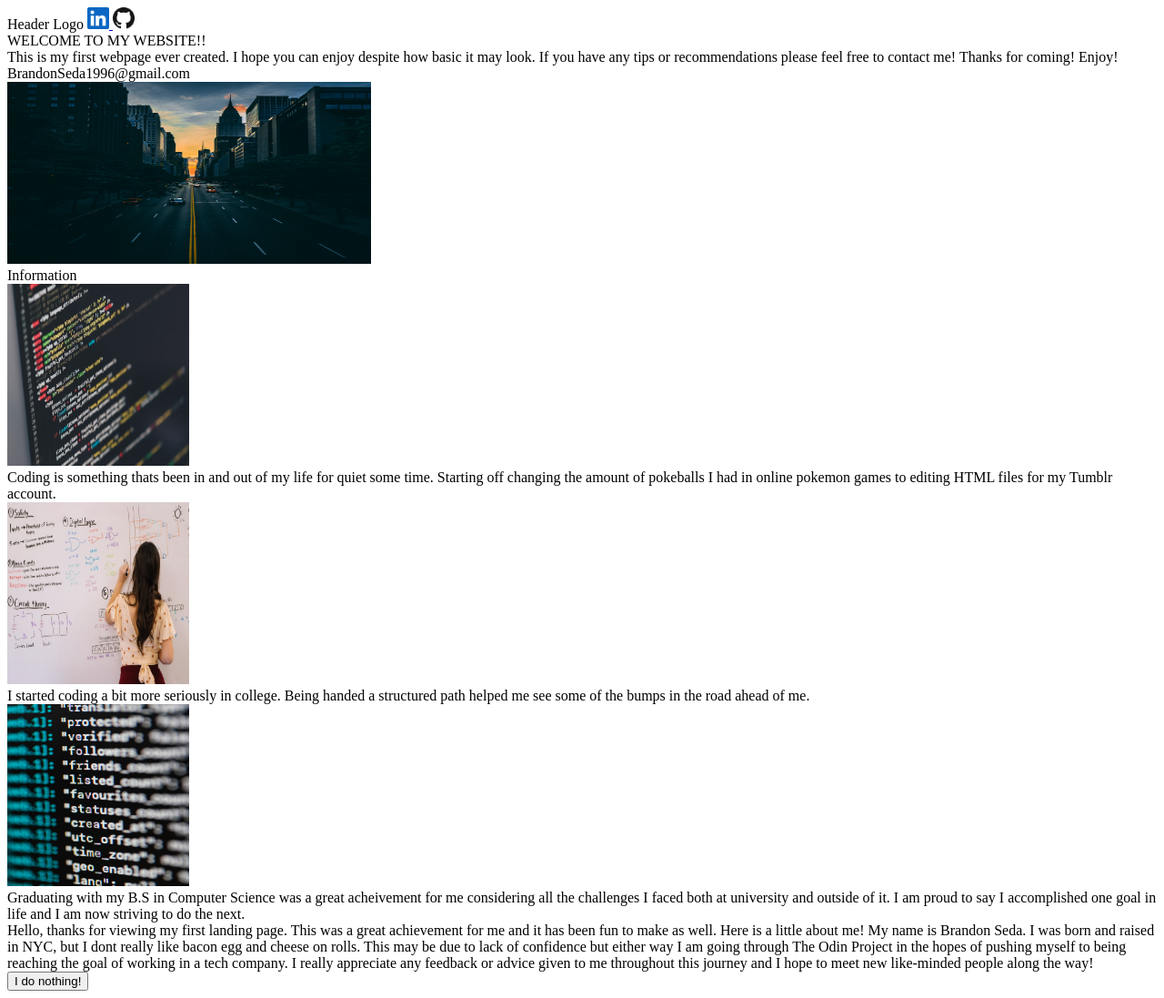
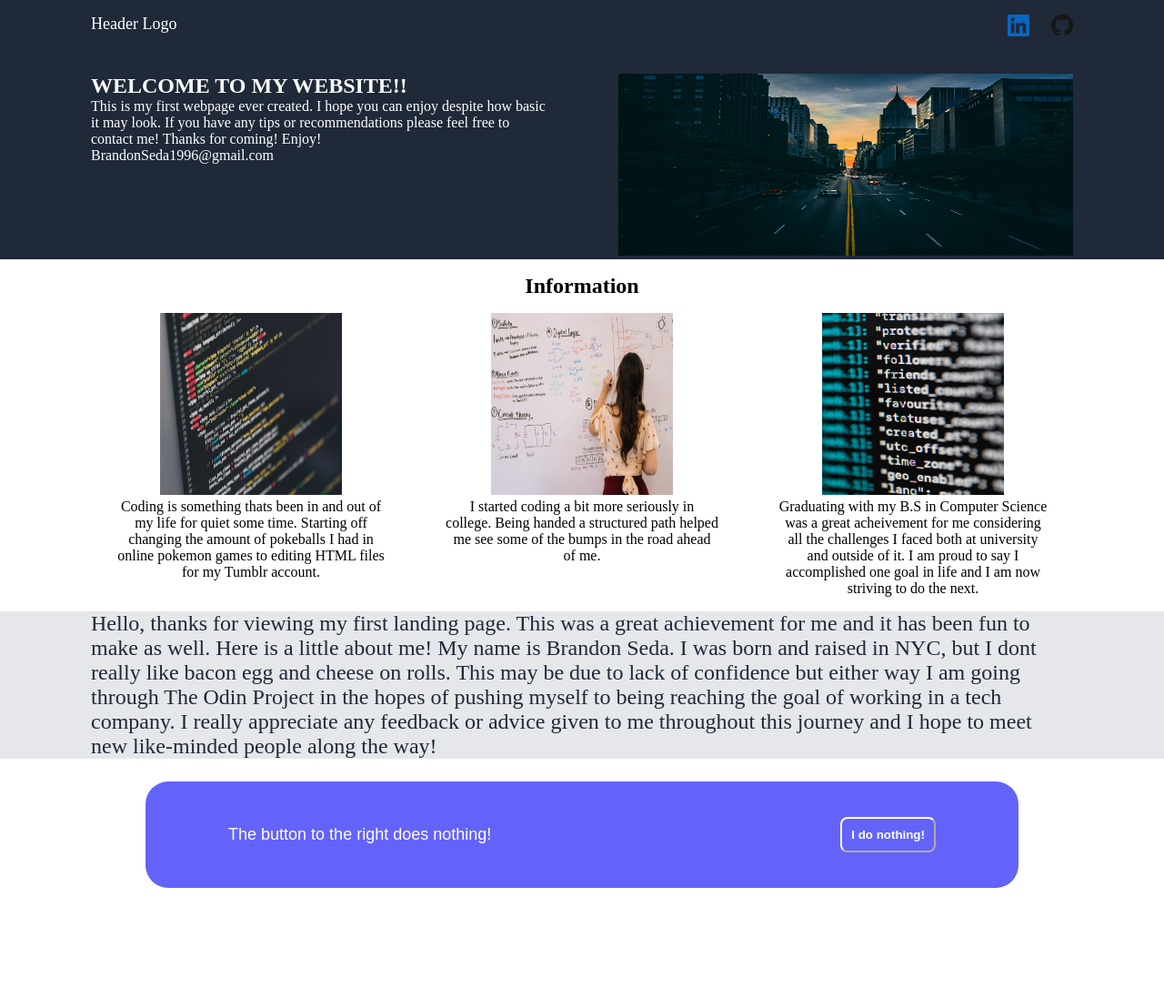
Before and after one commit to Brandon-Seda/First-Landing-Page, a plain HTML site: page index.html in a window 1280 px wide. Shown: the whole page at 91% size. After the commit the page ends 1001 px from the top, so only its background shows below. Drawn offline with Linux system fonts and the light colour scheme.

Commit message:
modififed bottom section of website. Increased padding on L and R

```diff
--- a/index.html
+++ b/index.html
@@ -10,8 +10,8 @@
         <div class="header-container">
             <div class="top-header">
                 Header Logo
-
-                <a href="https://www.linkedin.com/in/brandon-seda">
+                <div class="header-links">
+                    <a href="https://www.linkedin.com/in/brandon-seda/">
                         <img src="./images/linkedin.png" alt="" width="24" height="24">
                     </a>
 
@@ -19,12 +19,14 @@
                         <img src="./images/github.png" alt="" width="24" height="24">
                     </a>
                 </div>
+            </div>
 
             <div class="header">
-                <div class="text">
+                <div class="header-left">
+                    <div class="title-text">
                         WELCOME TO MY WEBSITE!!
                     </div>
-                <div class="text">
+                    <div class="desc-text">
                         This is my first webpage ever created. I hope you can enjoy despite how basic it may look.
                         If you have any tips or recommendations please feel free to contact me!
                         Thanks for coming! Enjoy!
@@ -33,24 +35,31 @@
                     <div class="email">
                         BrandonSeda1996@gmail.com
                     </div>
-
-                <img src="./images/malte.jpg" alt="" width="400" height="200">
-
+                </div>
+                <div class="header-right">
+                    <img src="./images/malte.jpg" alt="" width="500" height="200">
+                </div>
             </div>
         </div>
 
         <div class="body-container">
-            <div class="Info">
+            <div class="info">
                 Information
             </div>
 
             <div class = "pics">
+                <div class="pic-spacing">
                 <img src="./images/ilya.jpg" alt="The image represent lines of code similar to what we have done to create this webpage." width="200px" height="200px">
                 <div class="image-text">Coding is something thats been in and out of my life for quiet some time. Starting off changing the amount of pokeballs I had in online pokemon games to editing HTML files for my Tumblr account.</div>
+                </div>
+                <div class="pic-spacing">
                 <img src="./images/jeswin.jpg" alt="Image shows a lady whom is dressed professionally writing on a board." width="200px" height="200px">
                 <div class="image-text">I started coding a bit more seriously in college. Being handed a structured path helped me see some of the bumps in the road ahead of me.</div>
+                </div>
+                <div class="pic-spacing">
                 <img src="./images/thisisengineering.jpg" alt="Image shows contrasted lines of code." width="200px" height="200px">
                 <div class="image-text">Graduating with my B.S in Computer Science was a great acheivement for me considering all the challenges I faced both at university and outside of it. I am proud to say I accomplished one goal in life and I am now striving to do the next.</div>
+                </div>
             </div>
         </div>
 
@@ -65,6 +74,7 @@
 
         <div class="bottom">
             <div class="box">
+                <div class="bottom-text">The button to the right does nothing!</div>
                 <button type="button">I do nothing!</button>
             </div>
         </div>
--- a/style.css
+++ b/style.css
@@ -0,0 +1,118 @@
+body {
+    margin: 0;
+    display: flex;
+    flex-direction: column;
+    height: 100vh;
+
+}
+
+.header-container {
+    height: 300px;
+    color: white;
+    background-color: #1F2937;
+    padding-left: 100px;
+    padding-right: 100px;
+}
+
+.header{
+    display: flex;
+    justify-content: space-between;
+    width:auto;
+}
+
+.header-left{
+    width: 500px;
+}
+.header-right{
+    width: 500px;
+    flex-shrink:0;
+}
+
+.top-header{
+    font-size: 18px;
+    display: flex;
+    justify-content: space-between;
+    padding-bottom: 36px;
+    padding-top: 16px;
+}
+
+.header-links{
+    display: flex;
+    gap:24px;
+}
+
+.title-text{
+    font-size: 24px;
+    font-weight: bold;
+    color: #F9FAF8;
+}
+
+.body-container{
+    background-color: white;
+    text-align: center;
+    padding-bottom: 16px;
+}
+
+.info{
+    font-size: 24px;
+    font-weight: bold;
+    padding-top: 16px;
+    padding-bottom: 16px;
+}
+
+.pics{
+    display: flex;
+    justify-content: center;
+    gap: 64px;
+}
+.pic-spacing{
+    max-width: 300px;
+}
+
+.bio-container{
+    background-color: #E5e7eb;
+    font: light italic;
+    font-size: 24px;
+    color: #1F2937;
+    padding-left: 100px;
+    padding-right: 100px;
+}
+
+.bottom{
+    padding-top:64px;
+    padding-bottom: 64px;
+    background-color: white;
+    height: 75%;
+    display: flex;
+    justify-content: center;
+    align-items: center;
+}
+
+.box{
+    background-color: rgb(99, 99, 249);
+    width:75%;
+    height:300%;
+    border-radius: 25px;
+    gap: 40%;
+    display: flex;
+    justify-content: center;
+    align-items: center;
+}
+
+button{
+    font-weight: bold;
+    display: flex;
+    justify-content: center;
+    align-items: center;
+    padding: 10px;
+    background-color: rgb(99, 99, 249);
+    border-color: white;
+    border-radius: 8px;
+    color: white;
+}
+
+.bottom-text{
+    color:white;
+    font-size: 18px;
+    font-family: Arial, Helvetica, sans-serif;
+}
```
Lines whose indentation alone changed are shown as unchanged.
